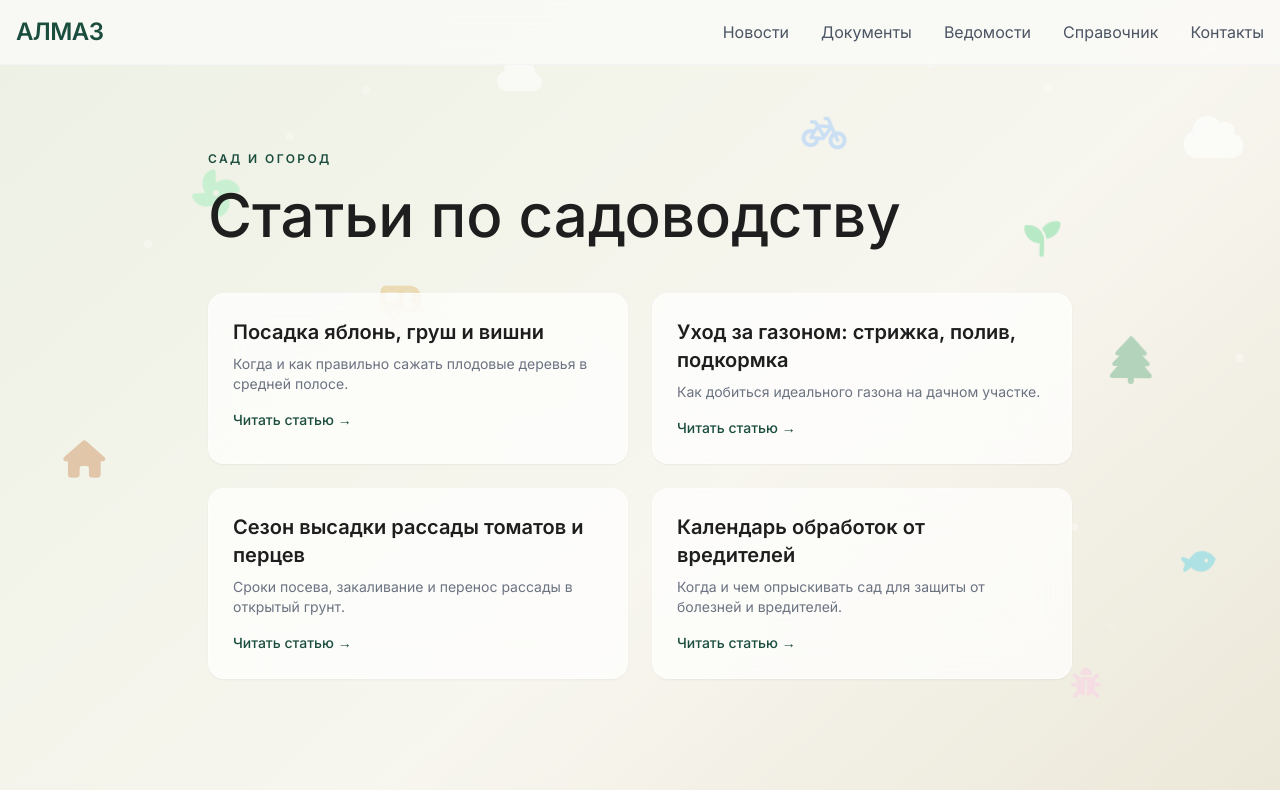
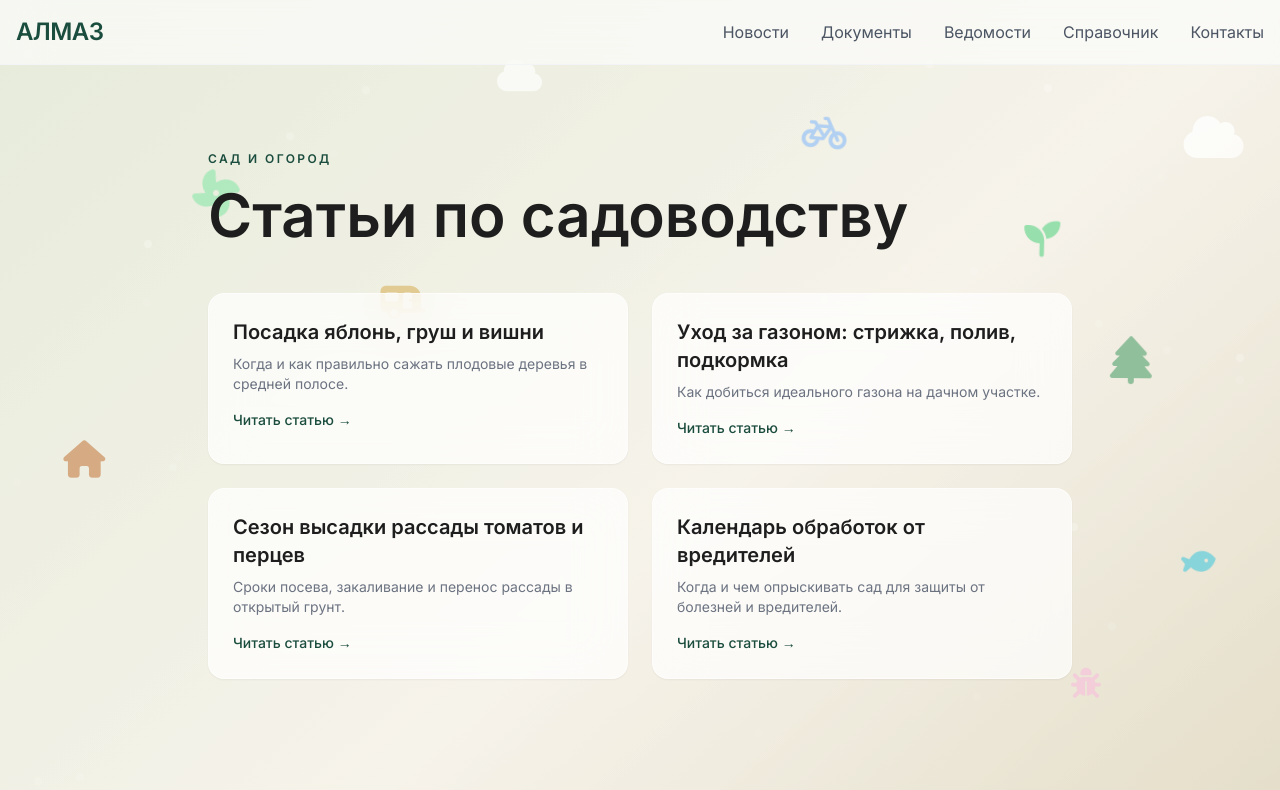
Before and after one commit to rawcam/almaz-snt, a Next.js app: page /almaz-snt/articles/garden in a window 1280 px wide. Shown: the top 790 px of the page. Built offline with nearby package versions, Linux system fonts and the light colour scheme.

Commit message:
Update garden.js

```diff
--- a/src/pages/articles/garden.js
+++ b/src/pages/articles/garden.js
@@ -29,7 +29,7 @@
 
 export default function Garden() {
   return (
-    <div className="min-h-screen bg-almond relative">
+    <div className="min-h-screen relative">
       <AnimatedBackgroundLight opacity={0.5} />
       <Navbar />
       <div className="container mx-auto px-4 py-20 relative z-10 max-w-4xl">
@@ -41,7 +41,7 @@
           <span className="text-xs font-semibold uppercase tracking-[0.2em] text-green-deep">
             Сад и огород
           </span>
-          <h1 className="text-5xl md:text-6xl font-medium mt-4 mb-12 text-dark">
+          <h1 className="text-5xl md:text-6xl font-semibold mt-4 mb-12 text-dark">
             Статьи по садоводству
           </h1>
         </motion.div>
```
